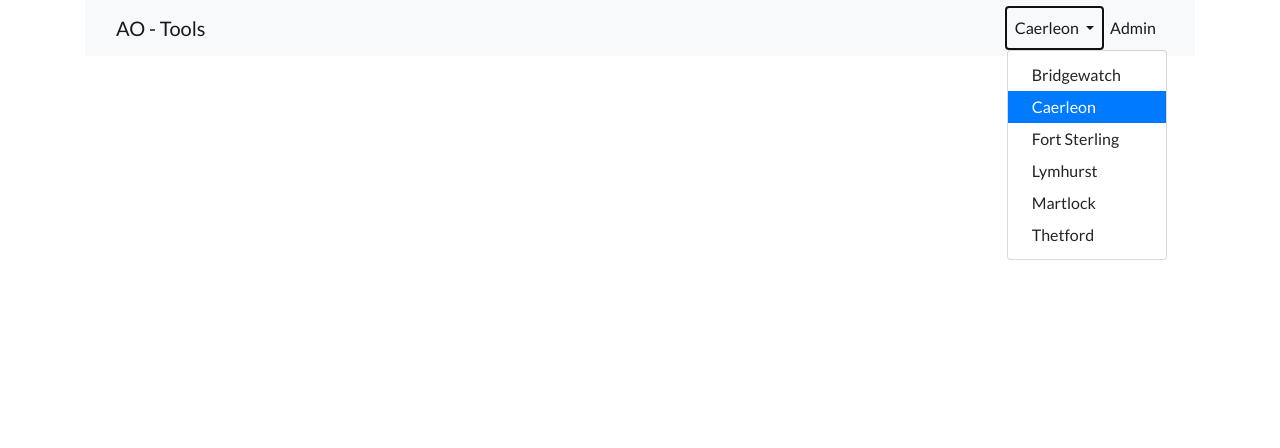
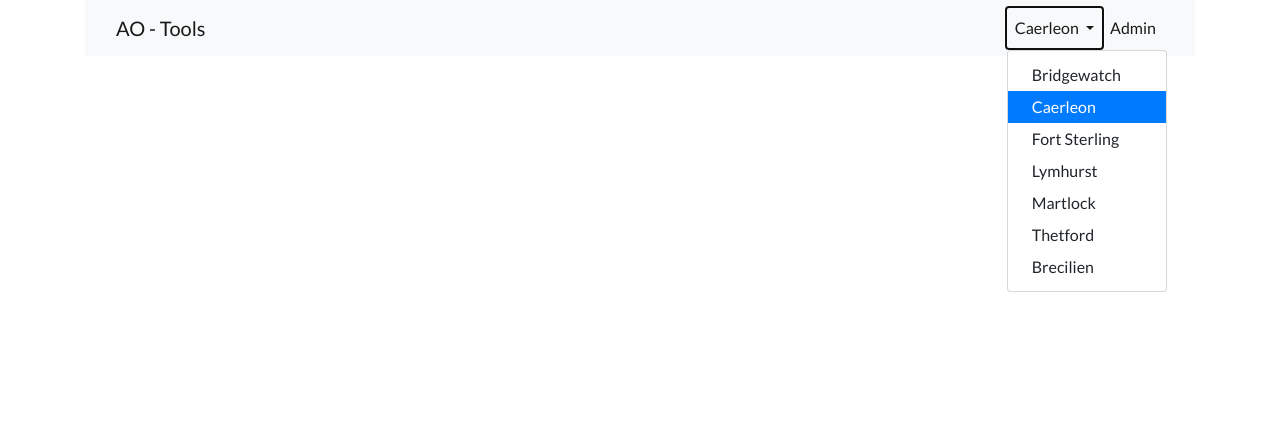
Before and after one commit to cabeard21/AO_Django, a Django app: page /efficient/ in a window 1280 px wide, after a click on "Caerleon". Shown: the top 448 px of the page. Run offline with Django 3.2, Linux system fonts and the light colour scheme; data comes from the database, SQL or seed files in the repository; data that the repository does not hold is empty; some libraries are stand-ins or nearby versions.

Commit message:
edit: equipment page added Brecilien

```diff
--- a/templates/equipment.html
+++ b/templates/equipment.html
@@ -15,6 +15,7 @@
         <a class="dropdown-item {% if market == 'Lymhurst' %}active{% endif %}" href="{% url 'list_efficient_items_market' market='Lymhurst' %}">Lymhurst</a>
         <a class="dropdown-item {% if market == 'Martlock' %}active{% endif %}" href="{% url 'list_efficient_items_market' market='Martlock' %}">Martlock</a>
         <a class="dropdown-item {% if market == 'Thetford' %}active{% endif %}" href="{% url 'list_efficient_items_market' market='Thetford' %}">Thetford</a>
+        <a class="dropdown-item {% if market == '5003' %}active{% endif %}" href="{% url 'list_efficient_items_market' market='5003' %}">Brecilien</a>
     </div>
   </li>
 {% endblock %}
```
